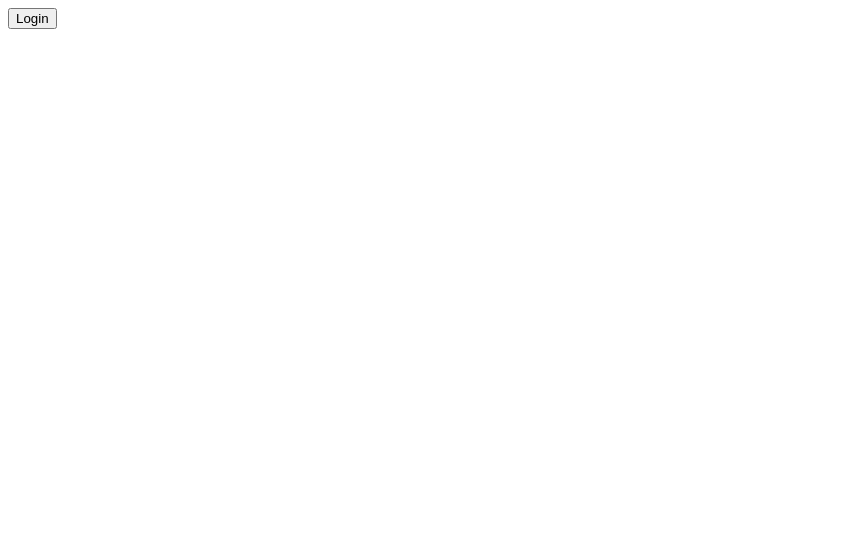
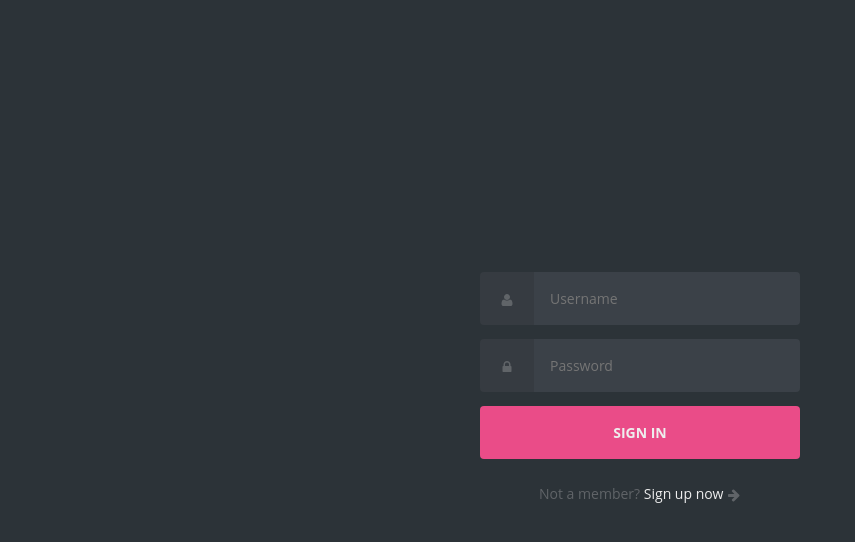
Before and after one commit to comp426-2022-spring/a99-rastaban, a website: page index.html in a window 1280 px wide. Shown: the whole page, without its empty margins (0-855 px from the left). Drawn offline with Linux system fonts and the light colour scheme.

Commit message:
New HTML and CSS for login screen - like the look of this one

```diff
--- a/index.html
+++ b/index.html
@@ -6,37 +6,50 @@
         <title>426 Login Form</title>
         <link rel="stylesheet" type="text/css" href="style.css" media="screen"/>
     </head>
-    <!-- Button to open the modal login form -->
-    <button onclick="document.getElementById('id01').style.display='block'">Login</button>
 
-    <!-- The Modal -->
-    <div id="id01" class="modal">
-    <span onclick="document.getElementById('id01').style.display='none'"
-    class="close" title="Close Modal">&times;</span>
+    <body class="align">
 
-    <!-- Modal Content -->
-    <form class="modal-content animate" action="/action_page.php">
-        <div class="imgcontainer">
-        <img src="img_avatar2.png" alt="Avatar" class="avatar">
+        <div class="grid">
+
+          <form action="https://httpbin.org/post" method="POST" class="form login">
+
+            <div class="form__field">
+              <label for="login__username"><svg class="icon">
+                  <use xlink:href="#icon-user"></use>
+                </svg><span class="hidden">Username</span></label>
+              <input autocomplete="username" id="login__username" type="text" name="username" class="form__input" placeholder="Username" required>
+            </div>
+
+            <div class="form__field">
+              <label for="login__password"><svg class="icon">
+                  <use xlink:href="#icon-lock"></use>
+                </svg><span class="hidden">Password</span></label>
+              <input id="login__password" type="password" name="password" class="form__input" placeholder="Password" required>
+            </div>
+
+            <div class="form__field">
+              <input type="submit" value="Sign In">
+            </div>
+
+          </form>
+
+          <p class="text--center">Not a member? <a href="#">Sign up now</a> <svg class="icon">
+              <use xlink:href="#icon-arrow-right"></use>
+            </svg></p>
+
         </div>
 
-        <div class="container">
-        <label for="uname"><b>Username</b></label>
-        <input type="text" placeholder="Enter Username" name="uname" required>
+        <svg xmlns="http://www.w3.org/2000/svg" class="icons">
+          <symbol id="icon-arrow-right" viewBox="0 0 1792 1792">
+            <path d="M1600 960q0 54-37 91l-651 651q-39 37-91 37-51 0-90-37l-75-75q-38-38-38-91t38-91l293-293H245q-52 0-84.5-37.5T128 1024V896q0-53 32.5-90.5T245 768h704L656 474q-38-36-38-90t38-90l75-75q38-38 90-38 53 0 91 38l651 651q37 35 37 90z" />
+          </symbol>
+          <symbol id="icon-lock" viewBox="0 0 1792 1792">
+            <path d="M640 768h512V576q0-106-75-181t-181-75-181 75-75 181v192zm832 96v576q0 40-28 68t-68 28H416q-40 0-68-28t-28-68V864q0-40 28-68t68-28h32V576q0-184 132-316t316-132 316 132 132 316v192h32q40 0 68 28t28 68z" />
+          </symbol>
+          <symbol id="icon-user" viewBox="0 0 1792 1792">
+            <path d="M1600 1405q0 120-73 189.5t-194 69.5H459q-121 0-194-69.5T192 1405q0-53 3.5-103.5t14-109T236 1084t43-97.5 62-81 85.5-53.5T538 832q9 0 42 21.5t74.5 48 108 48T896 971t133.5-21.5 108-48 74.5-48 42-21.5q61 0 111.5 20t85.5 53.5 62 81 43 97.5 26.5 108.5 14 109 3.5 103.5zm-320-893q0 159-112.5 271.5T896 896 624.5 783.5 512 512t112.5-271.5T896 128t271.5 112.5T1280 512z" />
+          </symbol>
+        </svg>
 
-        <label for="psw"><b>Password</b></label>
-        <input type="password" placeholder="Enter Password" name="psw" required>
-
-        <!-- <button type="submit">Login</button>
-        <label>
-            <input type="checkbox" checked="checked" name="remember"> Remember me
-        </label>
-        </div> -->
-
-        <div class="container" style="background-color:#f1f1f1">
-        <button type="button" onclick="document.getElementById('id01').style.display='none'" class="cancelbtn">Cancel</button>
-        <span class="psw">Forgot <a href="#">password?</a></span>
-        </div>
-    </form>
-    </div>
+      </body>
 </html>
--- a/style.css
+++ b/style.css
@@ -1,56 +1,215 @@
-/* The Modal (background) */
-.modal {
-    display: none; /* Hidden by default */
-    position: fixed; /* Stay in place */
-    z-index: 1; /* Sit on top */
-    left: 0;
-    top: 0;
-    width: 100%; /* Full width */
-    height: 100%; /* Full height */
-    overflow: auto; /* Enable scroll if needed */
-    background-color: rgb(0,0,0); /* Fallback color */
-    background-color: rgba(0,0,0,0.4); /* Black w/ opacity */
-    padding-top: 60px;
+@use postcss-preset-env {
+    stage: 0;
   }
 
-  /* Modal Content/Box */
-  .modal-content {
-    background-color: #fefefe;
-    margin: 5px auto; /* 15% from the top and centered */
-    border: 1px solid #888;
-    width: 80%; /* Could be more or less, depending on screen size */
+  /* config.css */
+
+  :root {
+    --baseColor: #606468;
   }
 
-  /* The Close Button */
-  .close {
-    /* Position it in the top right corner outside of the modal */
-    position: absolute;
-    right: 25px;
-    top: 0;
-    color: #000;
-    font-size: 35px;
-    font-weight: bold;
+  /* helpers/align.css */
+
+  .align {
+    display: grid;
+    place-items: center;
   }
 
-  /* Close button on hover */
-  .close:hover,
-  .close:focus {
-    color: red;
+  .grid {
+    inline-size: 90%;
+    margin-inline: auto;
+    max-inline-size: 20rem;
+  }
+
+  /* helpers/hidden.css */
+
+  .hidden {
+    border: 0;
+    clip: rect(0 0 0 0);
+    height: 1px;
+    margin: -1px;
+    overflow: hidden;
+    padding: 0;
+    position: absolute;
+    width: 1px;
+  }
+
+  /* helpers/icon.css */
+
+  :root {
+    --iconFill: var(--baseColor);
+  }
+
+  .icons {
+    display: none;
+  }
+
+  .icon {
+    block-size: 1em;
+    display: inline-block;
+    fill: var(--iconFill);
+    inline-size: 1em;
+    vertical-align: middle;
+  }
+
+  /* layout/base.css */
+
+  :root {
+    --htmlFontSize: 100%;
+
+    --bodyBackgroundColor: #2c3338;
+    --bodyColor: var(--baseColor);
+    --bodyFontFamily: "Open Sans";
+    --bodyFontFamilyFallback: sans-serif;
+    --bodyFontSize: 0.875rem;
+    --bodyFontWeight: 400;
+    --bodyLineHeight: 1.5;
+  }
+
+  * {
+    box-sizing: inherit;
+  }
+
+  html {
+    box-sizing: border-box;
+    font-size: var(--htmlFontSize);
+  }
+
+  body {
+    background-color: var(--bodyBackgroundColor);
+    color: var(--bodyColor);
+    font-family: var(--bodyFontFamily), var(--bodyFontFamilyFallback);
+    font-size: var(--bodyFontSize);
+    font-weight: var(--bodyFontWeight);
+    line-height: var(--bodyLineHeight);
+    margin: 0;
+    min-block-size: 100vh;
+  }
+
+  /* modules/anchor.css */
+
+  :root {
+    --anchorColor: #eee;
+  }
+
+  a {
+    color: var(--anchorColor);
+    outline: 0;
+    text-decoration: none;
+  }
+
+  a:focus,
+  a:hover {
+    text-decoration: underline;
+  }
+
+  /* modules/form.css */
+
+  :root {
+    --formGap: 0.875rem;
+  }
+
+  input {
+    background-image: none;
+    border: 0;
+    color: inherit;
+    font: inherit;
+    margin: 0;
+    outline: 0;
+    padding: 0;
+    transition: background-color 0.3s;
+  }
+
+  input[type="submit"] {
     cursor: pointer;
   }
 
-  /* Add Zoom Animation */
-  .animate {
-    -webkit-animation: animatezoom 0.6s;
-    animation: animatezoom 0.6s
+  .form {
+    display: grid;
+    gap: var(--formGap);
   }
 
-  @-webkit-keyframes animatezoom {
-    from {-webkit-transform: scale(0)}
-    to {-webkit-transform: scale(1)}
+  .form input[type="password"],
+  .form input[type="text"],
+  .form input[type="submit"] {
+    inline-size: 100%;
   }
 
-  @keyframes animatezoom {
-    from {transform: scale(0)}
-    to {transform: scale(1)}
+  .form__field {
+    display: flex;
   }
+
+  .form__input {
+    flex: 1;
+  }
+
+  /* modules/login.css */
+
+  :root {
+    --loginBorderRadus: 0.25rem;
+    --loginColor: #eee;
+
+    --loginInputBackgroundColor: #3b4148;
+    --loginInputHoverBackgroundColor: #434a52;
+
+    --loginLabelBackgroundColor: #363b41;
+
+    --loginSubmitBackgroundColor: #ea4c88;
+    --loginSubmitColor: #eee;
+    --loginSubmitHoverBackgroundColor: #d44179;
+  }
+
+  .login {
+    color: var(--loginColor);
+  }
+
+  .login label,
+  .login input[type="text"],
+  .login input[type="password"],
+  .login input[type="submit"] {
+    border-radius: var(--loginBorderRadus);
+    padding: 1rem;
+  }
+
+  .login label {
+    background-color: var(--loginLabelBackgroundColor);
+    border-bottom-right-radius: 0;
+    border-top-right-radius: 0;
+    padding-inline: 1.25rem;
+  }
+
+  .login input[type="password"],
+  .login input[type="text"] {
+    background-color: var(--loginInputBackgroundColor);
+    border-bottom-left-radius: 0;
+    border-top-left-radius: 0;
+  }
+
+  .login input[type="password"]:focus,
+  .login input[type="password"]:hover,
+  .login input[type="text"]:focus,
+  .login input[type="text"]:hover {
+    background-color: var(--loginInputHoverBackgroundColor);
+  }
+
+  .login input[type="submit"] {
+    background-color: var(--loginSubmitBackgroundColor);
+    color: var(--loginSubmitColor);
+    font-weight: 700;
+    text-transform: uppercase;
+  }
+
+  .login input[type="submit"]:focus,
+  .login input[type="submit"]:hover {
+    background-color: var(--loginSubmitHoverBackgroundColor);
+  }
+
+  /* modules/text.css */
+
+  p {
+    margin-block: 1.5rem;
+  }
+
+  .text--center {
+    text-align: center;
+  }
```
